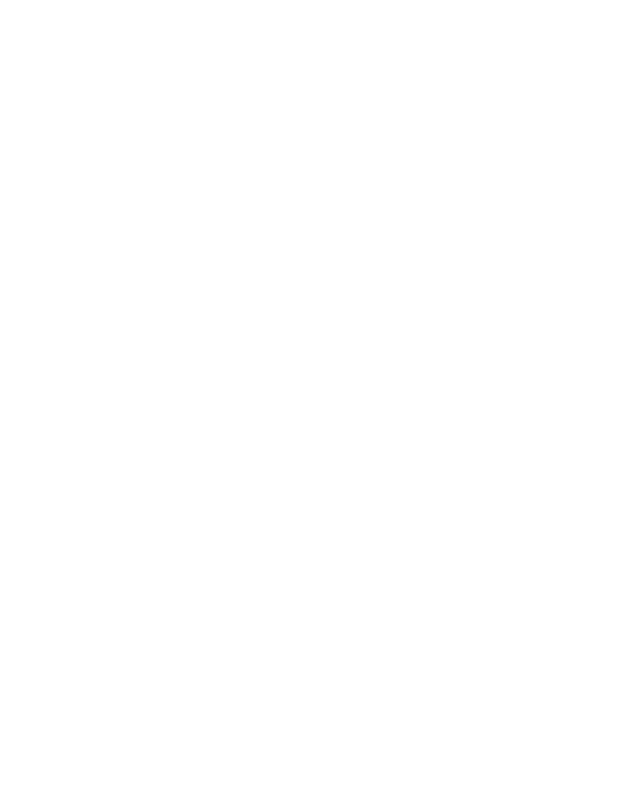
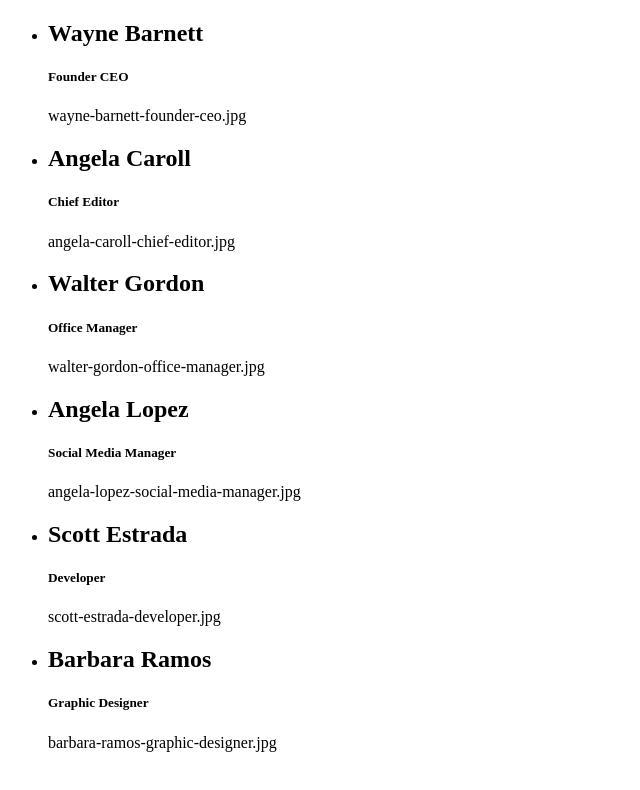
Before and after one commit to annaritadituri/js-our-team, a plain HTML site: page index.html in a window 1280 px wide. Shown: the whole page, without its empty margins (0-640 px from the left). Drawn offline with Linux system fonts and the light colour scheme.

Commit message:
Milestone 2

```diff
--- a/index.html
+++ b/index.html
@@ -7,6 +7,10 @@
 </head>
 <body>
 
+    <ul id="list">
+
+    </ul>
+
     <!--inclusion js-->
     <script src="./js/main.js" type="text/javascript"></script>
     <!--inclusion js-->
--- a/js/main.js
+++ b/js/main.js
@@ -3,6 +3,7 @@
 //////////////////////////////////////////////////////////
 
 //MILESTONE 0
+//DEFINIRE UN ARRAY DI OGGETTI
 const team = [
     {
         nome: 'Wayne Barnett',
@@ -43,15 +44,57 @@ const team = [
 
 ]
 
-console.log({team});
+//console.log({team});
 
 //MILESTONE 1
+//STAMPARE ARRAY IN CONSOLE
+/*
 for (let i = 0; i < team.length; i++) {
 
-    console.log(`Il membro del team numero ${i + 1} è:`)
+    console.log(`Il membro del team numero ${i + 1} è:`);
 
     console.log(team[i].nome);
     console.log(team[i].ruolo);
     console.log(team[i].image);
 
 }
+*/
+
+
+//CORREZIONE MILESTONE 1
+
+for (let i = 0; i < team.length; i++) {
+
+    console.log(`Il membro del team numero ${i + 1} è:`);
+    for (let key in team[i]) {
+
+        console.log(`${key}: ${team[i][key]}`)
+
+    }
+
+}
+
+//MILESTONE 2
+//definire variabili
+const ulList = document.getElementById('list');
+
+for (let i = 0; i < team.length; i++) {
+
+    //aggiungere un li per ogni oggetto per la lista presente in HTML
+    const liElement = document.createElement('li');
+    ulList.append(liElement);
+
+    //creare elementi nel DOM per ogni chiave e valore
+    const nomeDom = document.createElement('h2');
+    nomeDom.append(team[i].nome);
+    const ruoloDom = document.createElement('h5');
+    ruoloDom.append(team[i].ruolo);
+    const imageDom = document.createElement('p');
+    imageDom.append(team[i].image);
+
+    //aggiungere i valori al li
+    liElement.append(nomeDom);
+    liElement.append(ruoloDom);
+    liElement.append(imageDom);
+
+}
```
Also changed, not shown: 1 other file.
